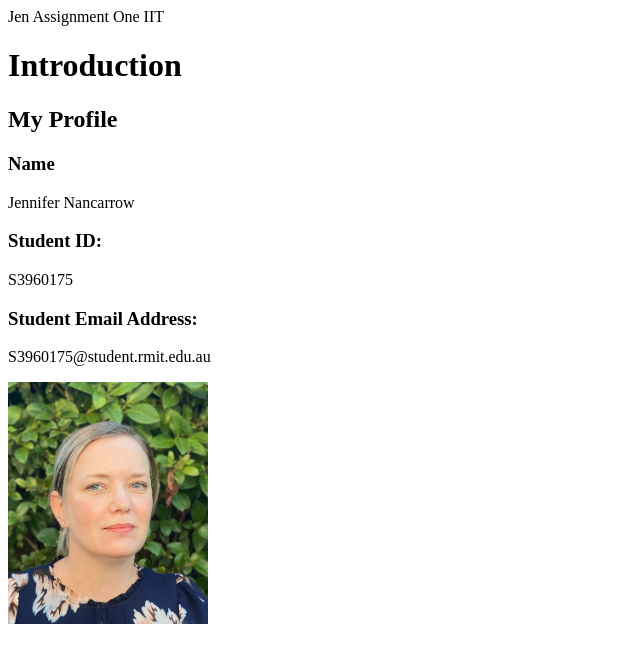
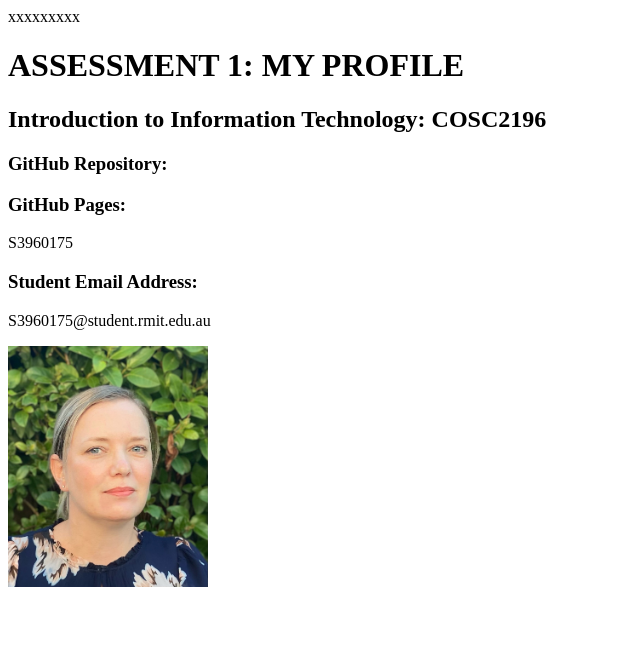
Before and after one commit to JenTheOldChick/JenTheOldChick.github.io, a plain HTML site: page index.html in a window 1280 px wide. Shown: the whole page, without its empty margins (0-640 px from the left). Drawn offline with Linux system fonts and the light colour scheme.

Commit message:
Update index.html

```diff
--- a/index.html
+++ b/index.html
@@ -2,14 +2,13 @@
 <html lang="en" dir=ltr>
 <head>
   <meta charset="utf-8"
-  <title>Jen Assignment One IIT
+  <title>xxxxxxxxx
     </head>
       <body>
-<h1>Introduction</h1>
-<h2>My Profile</h2>
-<h3>Name</h3>
-  <p>Jennifer Nancarrow</p>
-        <h3>Student ID:</h3>
+<h1>ASSESSMENT 1: MY PROFILE</h1>
+  <h2>Introduction to Information Technology:   COSC2196</h3>
+        <h3>GitHub Repository:  </h3>
+        <h3>GitHub Pages:  </h3>
         <p>S3960175</p>
         <h3>Student Email Address:</h3>
         <p>S3960175@student.rmit.edu.au</p>
```
